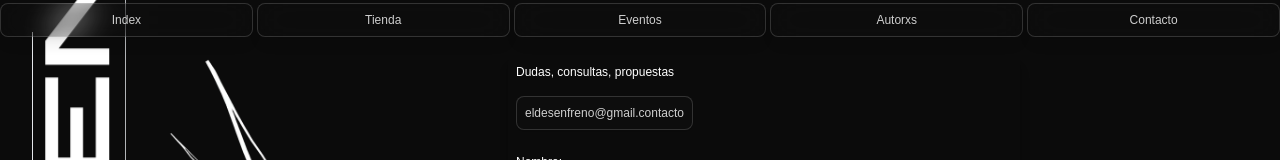
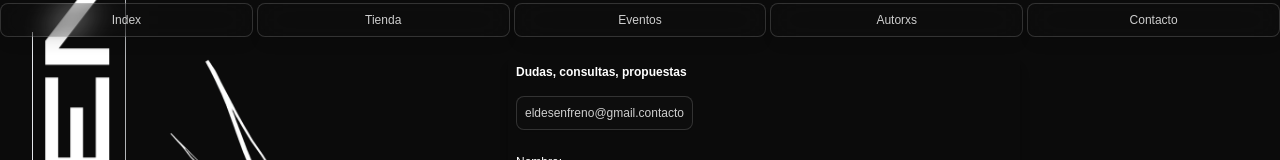
Before and after one commit to i9-9/eldesenfreno, a Next.js app: page /contact in a window 1280 px wide. Shown: the top 160 px of the page. Built offline with nearby package versions, Linux system fonts and the light colour scheme.

Commit message:
font-bold

```diff
--- a/app/ui/ContactForm.tsx
+++ b/app/ui/ContactForm.tsx
@@ -5,7 +5,7 @@ const ContactForm = () => {
   return (
     <div className="flex flex-col items-start pt-2 px-2 max-w-lg mx-0 rounded-lg shadow-lg">
       <div className='flex flex-col'>
-        <p className="text-xs text-white mb-2">
+        <p className="text-xs text-white mb-2 font-bold">
           Dudas, consultas, propuestas
         </p>
         <Link href="mailto:eldesenfreno@gmail.com" className="text-white py-2 hover:underline text-xs">
```
